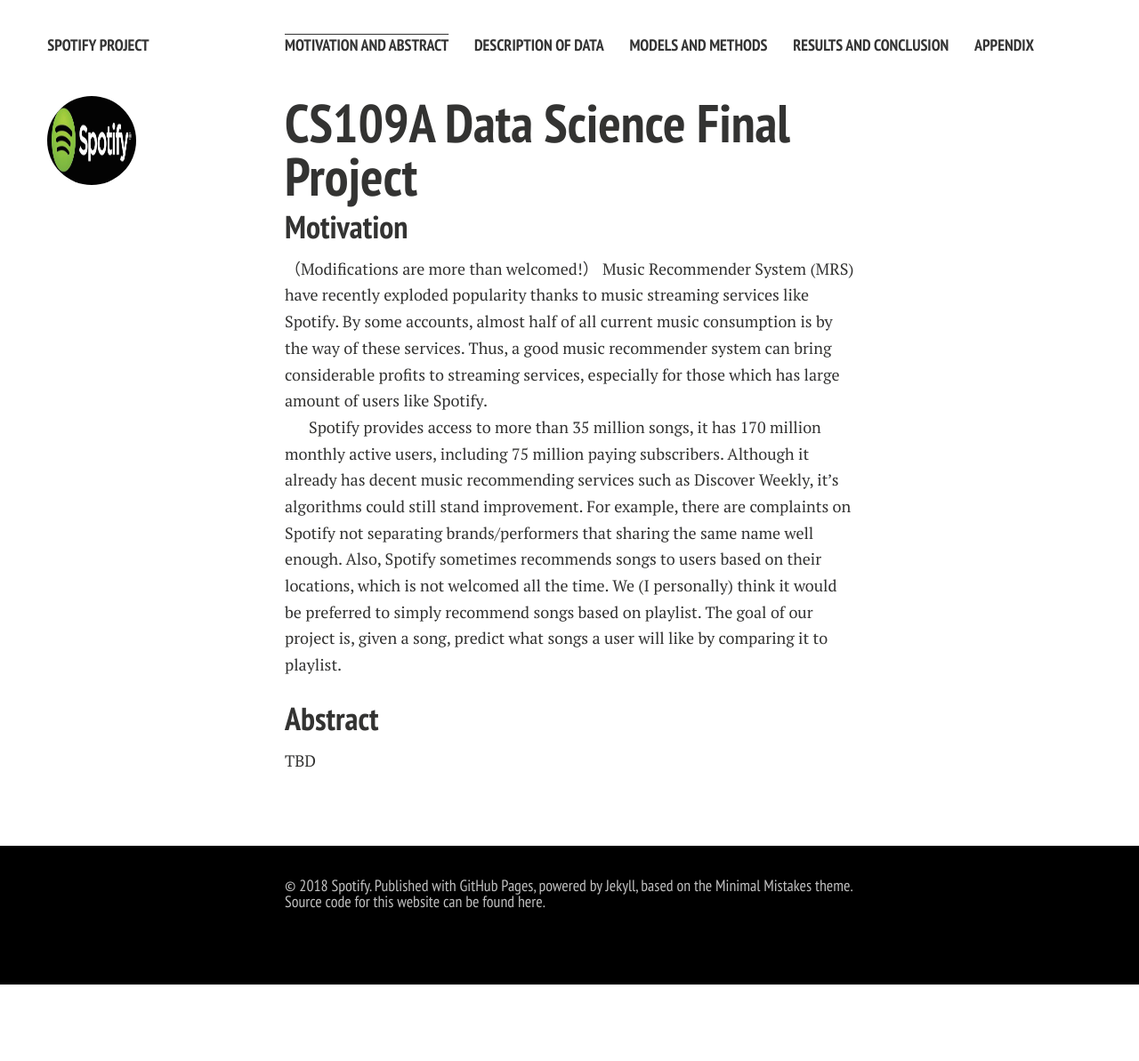
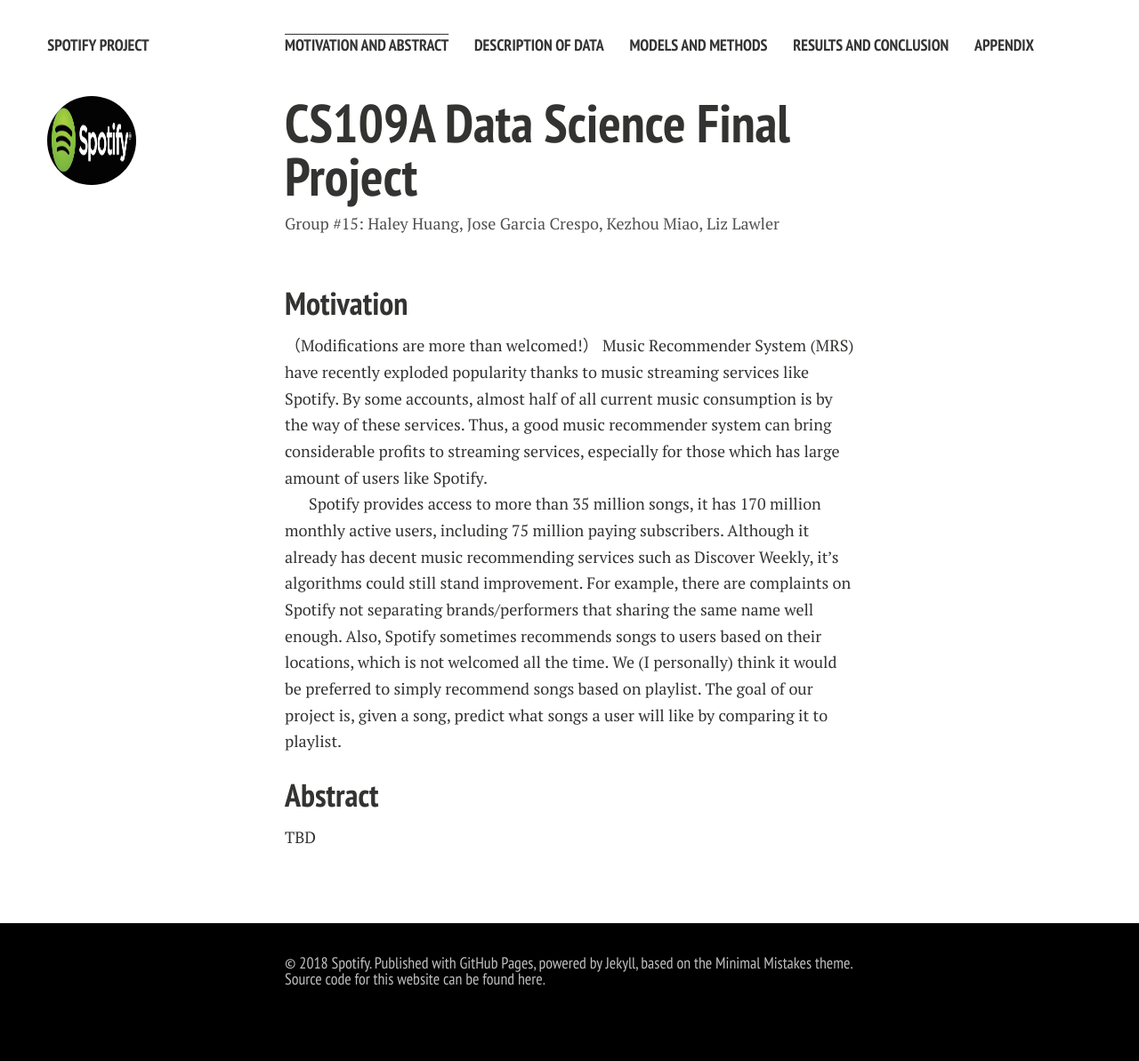
Before and after one commit to lyannaliu/lyannaliu.github.io, a Jekyll site: the page built from index.md, in a window 1280 px wide. Shown: the whole page at 89% size. Built offline with Jekyll 4.4.1, drawn with Linux system fonts in a browser that asks for light colours; nearby versions of some CDN libraries; our own code applies the rules of GitHub Pages for plain Markdown files; before the commit the page ends 1107 px from its top, so only the background shows below that.

Commit message:
Update index.md

```diff
--- a/index.md
+++ b/index.md
@@ -4,7 +4,7 @@ layout: page
 
 # CS109A Data Science Final Project
 
-
+<font color="#515151">Group #15: Haley Huang, Jose Garcia Crespo, Kezhou Miao, Liz Lawler</font><br />
 
 ## Motivation
 
```
